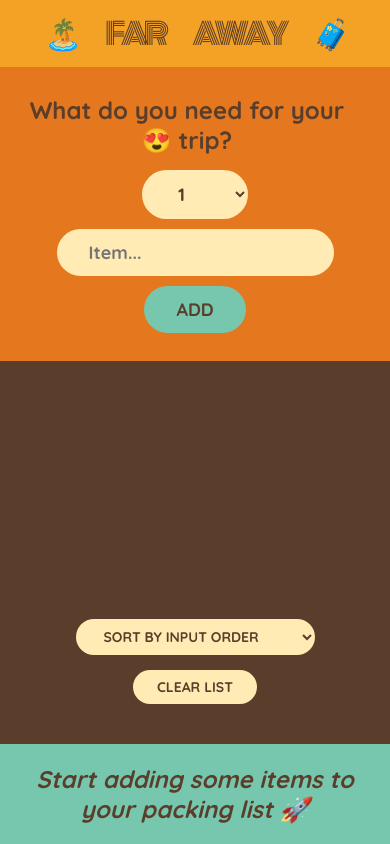
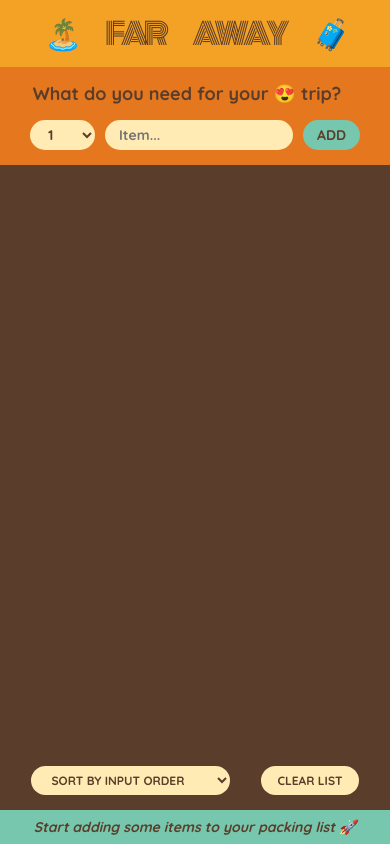
Before and after one commit to YuzStack/50_Travel-List-App, a React (Vite) app: page / in a window 390 px wide. Built offline with nearby package versions, Linux system fonts and the light colour scheme.

Commit message:
Make the app more responsive to mobile screens

```diff
--- a/src/index.css
+++ b/src/index.css
@@ -174,10 +174,44 @@ input[type='checkbox'] {
 }
 
 @media (width < 490px) {
+  button,
+  select,
+  input {
+    font-size: 1.6rem;
+    padding: 0.6rem 1.6rem;
+  }
+
+  .actions button,
+  .list select {
+    padding: 0.6rem 1.6rem;
+    font-size: 1.2rem;
+  }
+
+  .list li span {
+    font-size: 1.8rem;
+  }
+
   h1 {
     padding-inline: 1rem;
     font-size: 4rem;
     padding-block: 1.4rem;
+  }
+
+  .list {
+    padding: 1.5rem 0;
+    gap: 1.8rem;
+  }
+
+  .list ul {
+    gap: 0.5rem;
+  }
+
+  .list li {
+    gap: 0.5rem;
+  }
+
+  .list li button {
+    padding: 0 0.2rem;
   }
 
   .add-form {
@@ -186,6 +220,7 @@ input[type='checkbox'] {
 
   .add-form h3 {
     text-align: center;
+    font-size: 1.8rem;
   }
 
   .add-form > div {
@@ -195,11 +230,19 @@ input[type='checkbox'] {
   }
 
   .stats {
-    padding: 2rem 1rem;
+    padding: 1rem 0.8rem;
+    font-size: 16px;
   }
 }
 
 @media (width < 400px) {
+  button,
+  select,
+  input {
+    font-size: 1.4rem;
+    padding: 0.5rem 1.4rem;
+  }
+
   h1 {
     padding-inline: 0.8rem;
     font-size: 3rem;
@@ -212,4 +255,19 @@ input[type='checkbox'] {
     gap: 1.5rem;
     justify-content: center;
   }
+
+  .add-form {
+    padding: 1.5rem 0.8rem;
+  }
+
+  input[type='checkbox'] {
+    height: 1.5rem;
+    width: 1.5rem;
+    accent-color: #e5771f;
+  }
+
+  .stats {
+    padding: 0.8rem 0.6rem;
+    font-size: 14px;
+  }
 }
```
